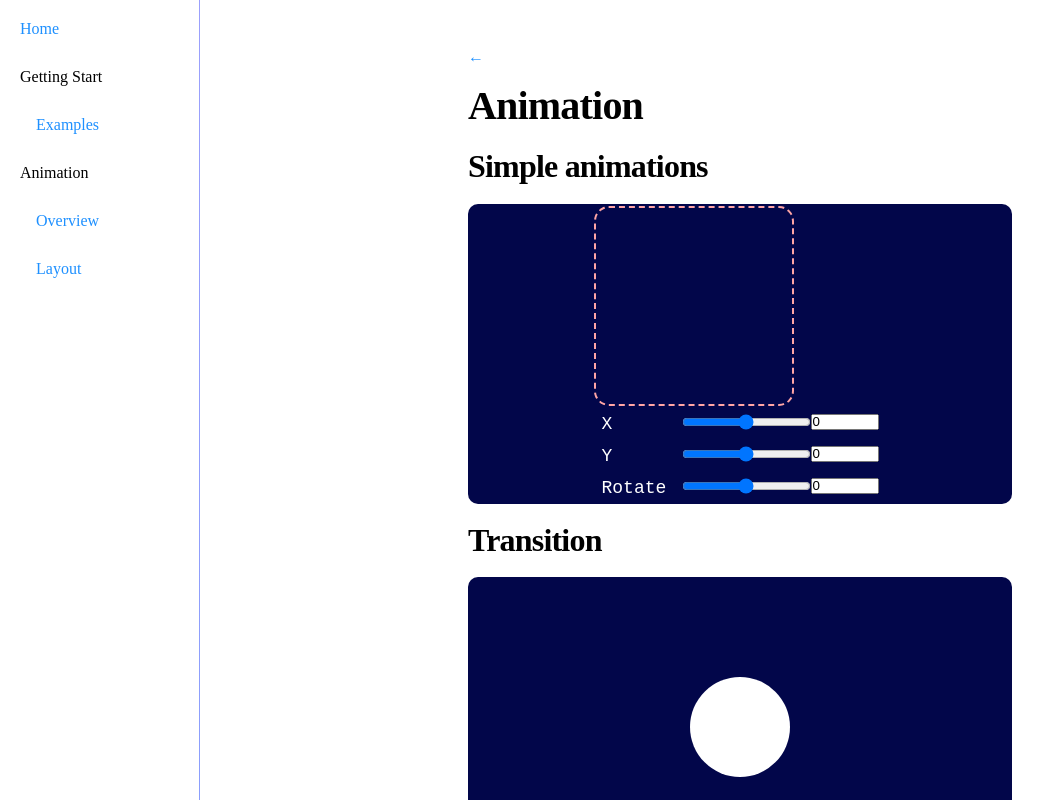
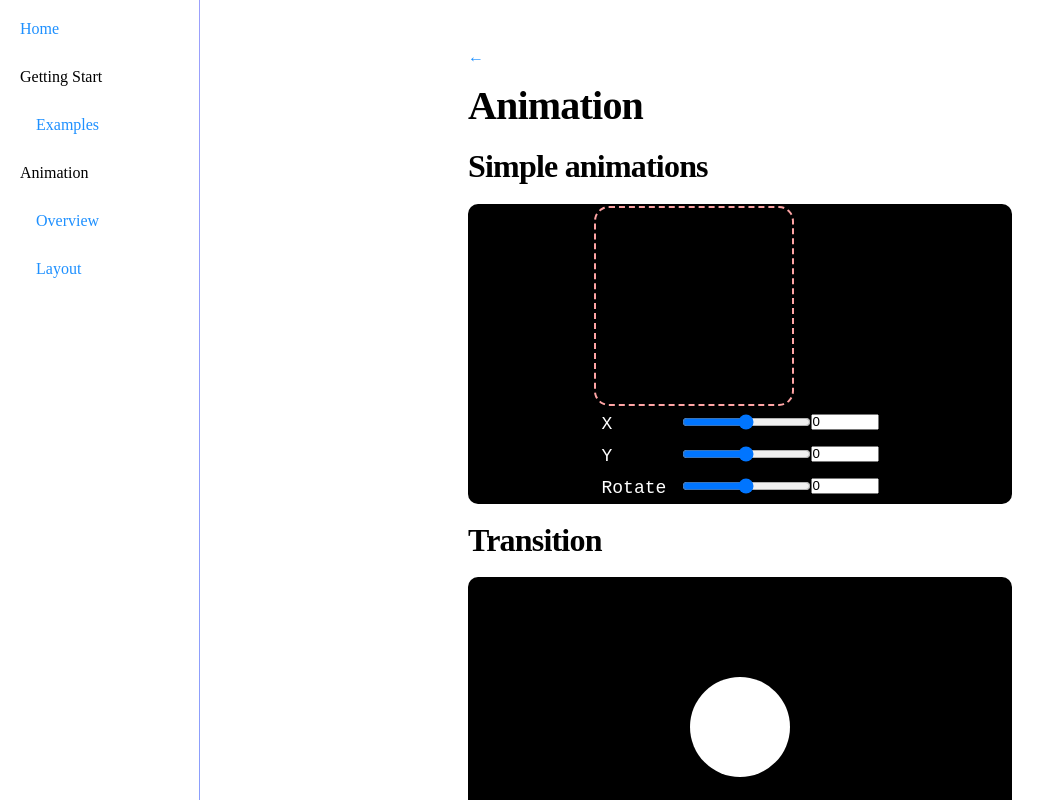
Before and after one commit to ZenkieBear/learn-framer-motion, a Next.js app: page /animation in a window 1280 px wide. Shown: the top 800 px of the page, without its empty margins (0-1055 px from the left). Built offline with nearby package versions, Linux system fonts and the light colour scheme.

Commit message:
refactor: use styled-component instead of module scss

```diff
--- a/src/components/Showcase/Showcase.module.scss
+++ /dev/null
@@ -1,10 +0,0 @@
-.showcase {
-  display: flex;
-  align-items: center;
-  justify-content: center;
-  position: relative;
-  width: 100%;
-  height: 300px;
-  background-color: darken($color: colors.$clr-primary, $amount: 45);
-  border-radius: 10px;
-}
--- a/src/components/Showcase/Showcase.tsx
+++ b/src/components/Showcase/Showcase.tsx
@@ -1,17 +1,15 @@
-import { CSSProperties, ReactNode } from 'react'
-import styles from './Showcase.module.scss'
+import styled from 'styled-components'
 
-interface ShowcaseProps {
-  children: ReactNode
-  style?: CSSProperties
-}
-
-const Showcase = ({ style, children }: ShowcaseProps) => {
-  return (
-    <div className={styles.showcase} style={style}>
-      {children}
-    </div>
-  )
-}
+const Showcase = styled.div`
+  display: flex;
+  align-items: center;
+  justify-content: center;
+  position: relative;
+  width: 100%;
+  height: 300px;
+  padding: 10px;
+  background-color: black;
+  border-radius: 10px;
+`
 
 export default Showcase
```
